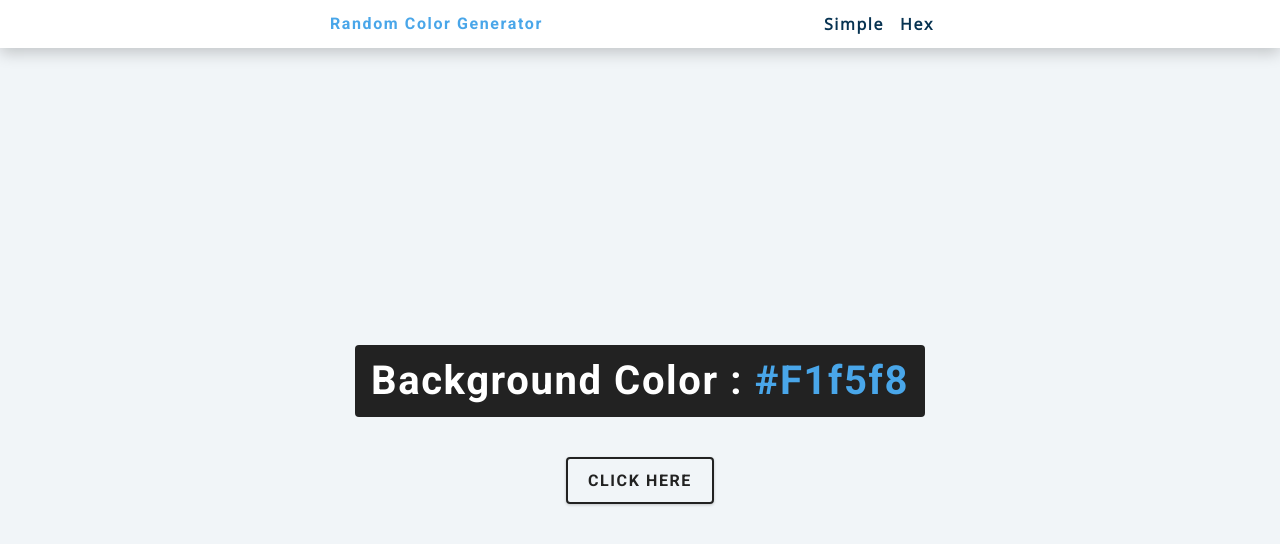
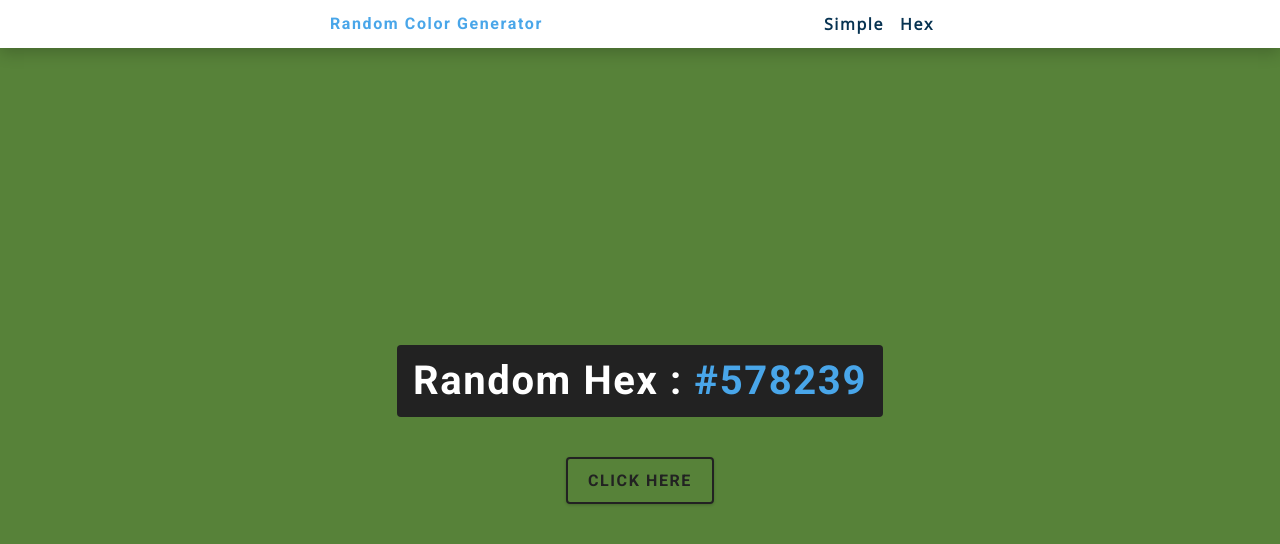
Before and after one commit to Edwinvera/color-generator, a plain HTML site: page hex.html in a window 1280 px wide. Both pictures are taken after a click on the button "CLICK HERE". Drawn offline with nearby package versions, Linux system fonts and the light colour scheme.

Commit message:
Hex JS complete

```diff
--- a/hex.html
+++ b/hex.html
@@ -21,8 +21,8 @@
     <main>
       <div class="container">
         <h2>
-          Background Color : <span class="color">
-            #f1f5f8
+          Random Hex : <span class="color">
+            ? ? ?
           </span>
         </h2>
         <button class="btn btn-hero" id="btn">Click Here</button>
--- a/hex.js
+++ b/hex.js
@@ -1 +1,21 @@
 const hex = [0, 1, 2, 3, 4, 5, 6, 7, 8, 9, "A", "B", "C", "D", "E", "F"];
+
+const button = document.getElementById("btn");
+const color = document.querySelector(".color");
+
+//Randomly picks Index from hex array
+button.addEventListener('click', function () {
+  let hexHash = "#";
+
+  for (let i = 0; i < 6; i++) {
+    hexHash += hex[randomHexIndex()];
+    console.log(hexHash);
+  }
+
+  color.textContent = hexHash;
+  document.body.style.backgroundColor = hexHash;
+})
+
+const randomHexIndex = () => {
+  return Math.floor(Math.random() * hex.length);
+}
```
Also changed, not shown: index.html (+2 -2 lines).
